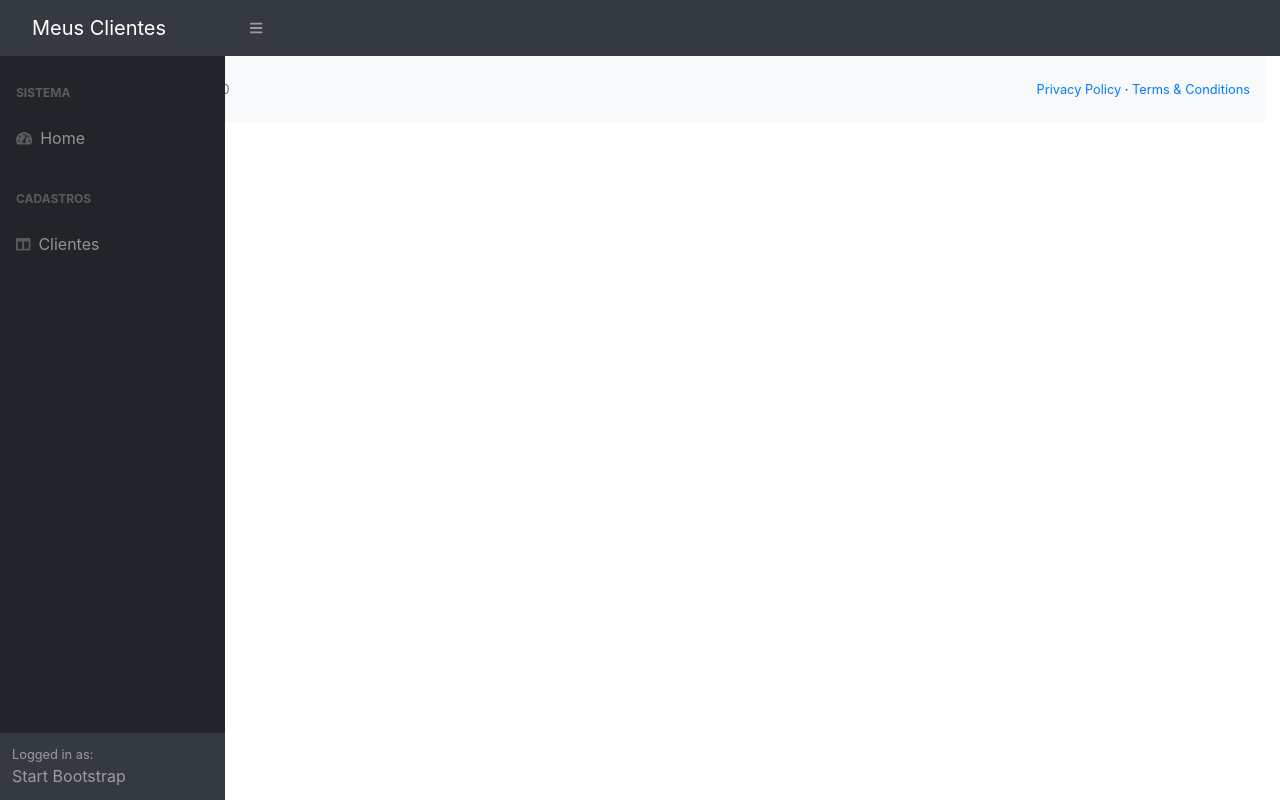
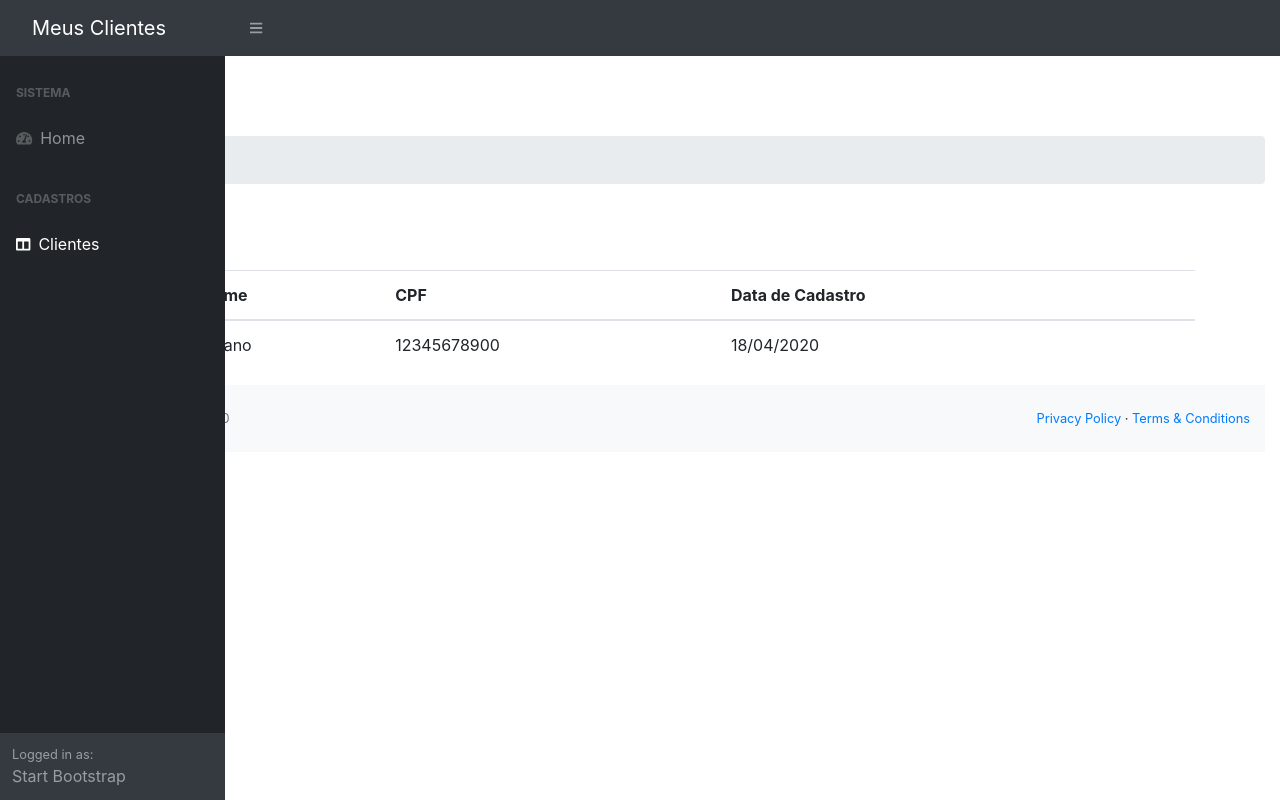
Before and after one commit to alexslopes/cliente-app, an Angular app: page /clientes-lista in a window 1280 px wide. Before the commit this address led to /. Built offline with nearby package versions, Linux system fonts and the light colour scheme.

Commit message:
68. Criando o componente de listagem de clientes

```diff
--- a/src/app/clientes.service.ts
+++ b/src/app/clientes.service.ts
@@ -14,10 +14,17 @@
     return this.http.post<Cliente>('http://localhost:8081/api/clientes',cliente);
   }
 
-  getCliente() : Cliente {
-    let cliente : Cliente = new Cliente();
-    cliente.nome = 'Fulano de tal';
-    cliente.cpf = '8888888888';
-    return cliente;
+  /*getClientes() : Observable<Cliente[]> {
+    return null;
+  }*/
+
+  getClientes() : Cliente[] {
+    let cliente = new Cliente();
+    cliente.id = 1;
+    cliente.nome = 'Fulano';
+    cliente.dataCadastro = '18/04/2020';
+    cliente.cpf = '12345678900';
+    return [cliente];
   }
+
 }
--- /dev/null
+++ b/src/app/clientes/clientes-lista/clientes-lista.component.html
@@ -0,0 +1,36 @@
+<h1 class="mt-4">Clientes</h1>
+<ol class="breadcrumb mb-4">
+  <li class="breadcrumb-item active">Consulta</li>
+</ol>
+<div class="container">
+  <div class="row">
+    <div class="col-md-2">
+      <button class="btn btn-warning"><i class="fa fa-plus"></i> Novo</button>
+    </div>
+  </div>
+  <br />
+  <div class="row">
+    <div class="col-md-12">
+      <table class="table table-condensed table-hover">
+        <thead>
+          <tr>
+            <th>ID</th>
+            <th>Nome</th>
+            <th>CPF</th>
+            <th>Data de Cadastro</th>
+            <th></th>
+          </tr>
+        </thead>
+        <tbody>
+            <tr *ngFor="let cliente of clientes">
+              <td>{{ cliente.id }}</td>
+              <td>{{ cliente.nome }}</td>
+              <td>{{ cliente.cpf }}</td>
+              <td>{{ cliente.dataCadastro }}</td>
+              <td></td>
+            </tr>
+        </tbody>
+      </table>
+    </div>
+  </div>
+</div>
--- /dev/null
+++ b/src/app/clientes/clientes-lista/clientes-lista.component.ts
@@ -0,0 +1,22 @@
+import { Component, OnInit } from '@angular/core';
+import { ClientesService } from 'src/app/clientes.service';
+import { Cliente } from '../cliente';
+
+@Component({
+  selector: 'app-clientes-lista',
+  templateUrl: './clientes-lista.component.html',
+  styleUrls: ['./clientes-lista.component.css']
+})
+export class ClientesListaComponent implements OnInit {
+
+  clientes: Cliente[] = [];
+
+  constructor(private service: ClientesService) {
+
+  }
+
+  ngOnInit(): void {
+    this.clientes = this.service.getClientes();
+  }
+
+}
--- a/src/app/clientes/clientes-routing.module.ts
+++ b/src/app/clientes/clientes-routing.module.ts
@@ -1,10 +1,12 @@
 import { NgModule } from '@angular/core';
 import { Routes, RouterModule } from '@angular/router';
 import { ClientesFormComponent } from './clientes-form/clientes-form.component';
+import { ClientesListaComponent } from './clientes-lista/clientes-lista.component';
 
 
 const routes: Routes = [
-  { path: 'clientes-form' , component: ClientesFormComponent}
+  { path: 'clientes-form' , component: ClientesFormComponent},
+  { path: 'clientes-lista' , component: ClientesListaComponent}
 ];
 
 @NgModule({
--- a/src/app/clientes/clientes.module.ts
+++ b/src/app/clientes/clientes.module.ts
@@ -4,17 +4,19 @@
 import { ClientesRoutingModule } from './clientes-routing.module';
 import { ClientesFormComponent } from './clientes-form/clientes-form.component';
 import { FormsModule } from '@angular/forms';
+import { ClientesListaComponent } from './clientes-lista/clientes-lista.component';
 
 
 @NgModule({
-  declarations: [ClientesFormComponent],
+  declarations: [ClientesFormComponent, ClientesListaComponent],
   imports: [
     CommonModule,
     ClientesRoutingModule,
     FormsModule
   ],
   exports: [
-    ClientesFormComponent
+    ClientesFormComponent,
+    ClientesListaComponent
   ]
 })
 export class ClientesModule { }
--- a/src/app/template/sidebar/sidebar.component.html
+++ b/src/app/template/sidebar/sidebar.component.html
@@ -8,7 +8,7 @@
           Home
         </a>
         <div class="sb-sidenav-menu-heading">Cadastros</div>
-        <a class="nav-link collapsed" routerLink="/clientes-form" data-toggle="collapse" data-target="#collapseLayouts"
+        <a class="nav-link collapsed" routerLink="/clientes-lista" data-toggle="collapse" data-target="#collapseLayouts"
           aria-expanded="false" aria-controls="collapseLayouts">
           <div class="sb-nav-link-icon"><i class="fas fa-columns"></i></div>
           Clientes
```
Also changed, not shown: src/app/clientes/clientes-lista/clientes-lista.component.css (added), 1 other file (tests, documents, lock files or other folders).
